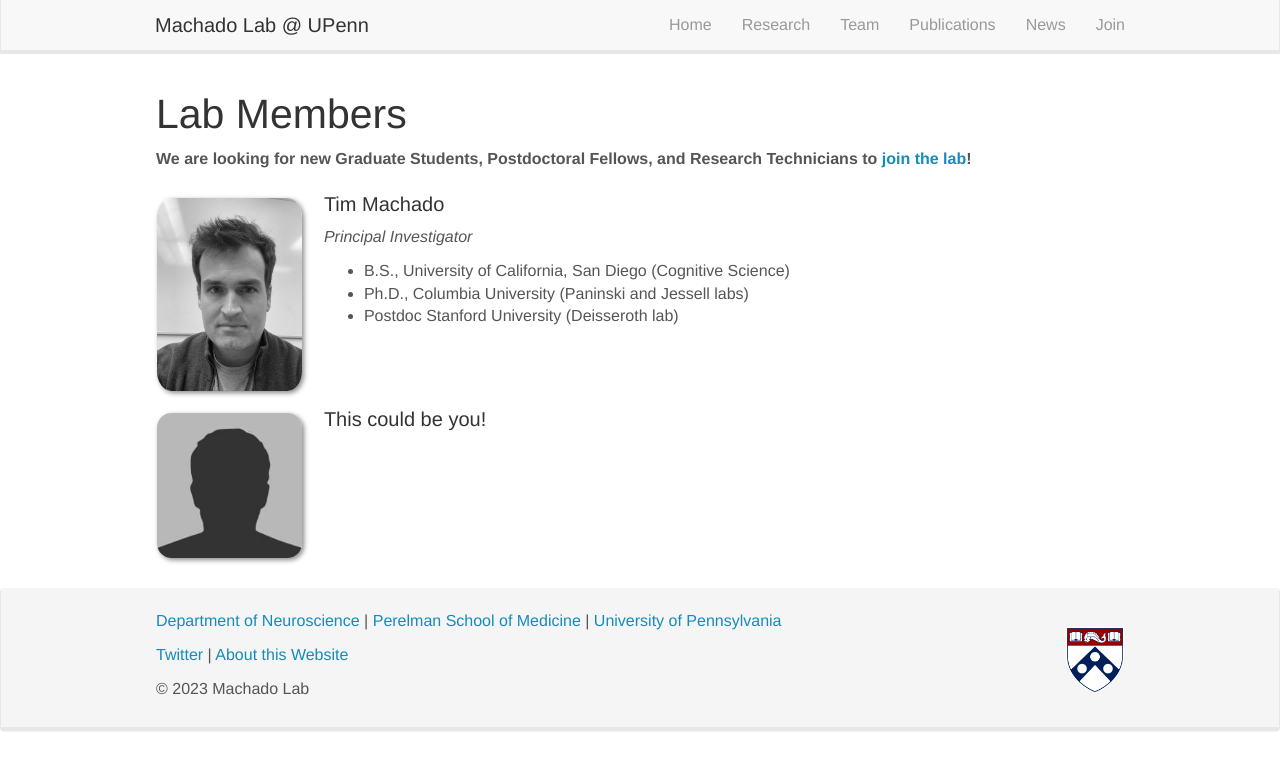
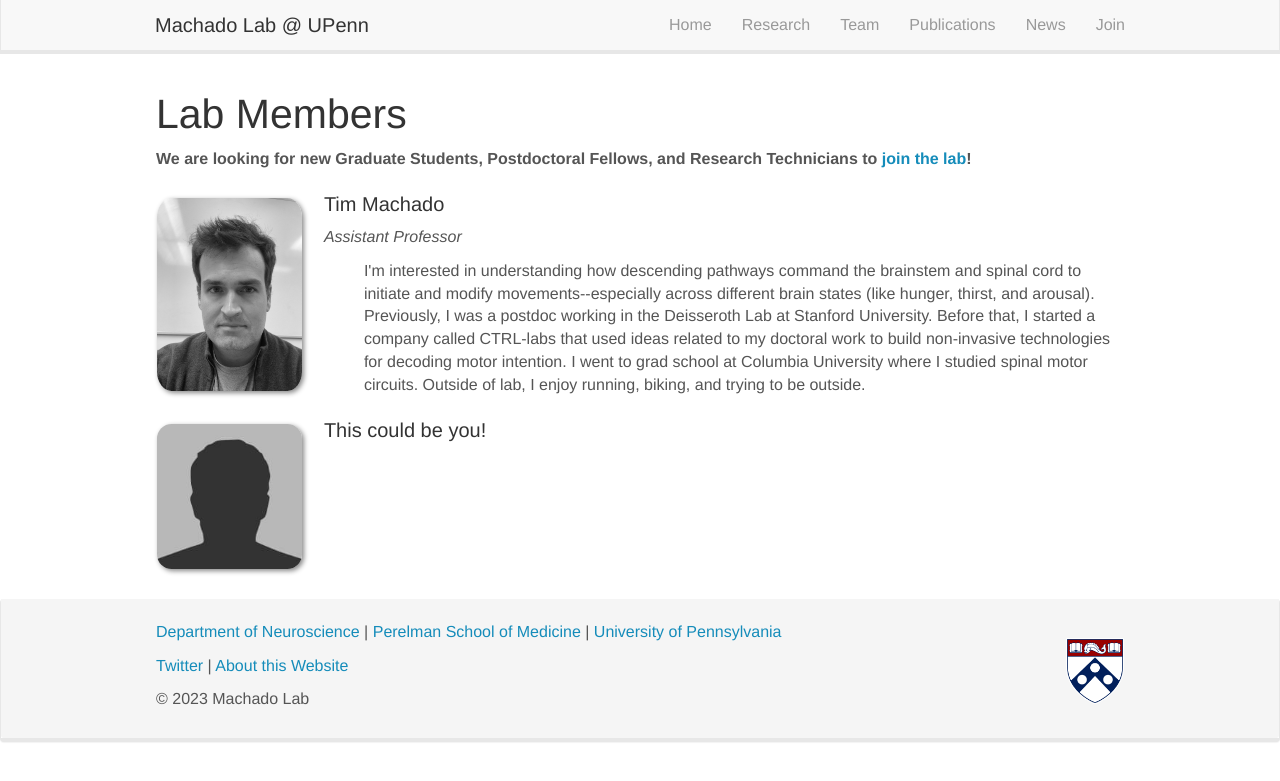
Before and after one commit to machado-lab-code/machado-lab-code, a Jekyll site: the page built from _pages/team.md, in a window 1280 px wide. Shown: the top 781 px of the page. Built offline with Jekyll 4.4.1, drawn with Linux system fonts in a browser that asks for light colours; nearby versions of some CDN libraries.

Commit message:
updated bio, README, team

```diff
--- a/_data/team_members.yml
+++ b/_data/team_members.yml
@@ -1,7 +1,8 @@
 - name: Tim Machado
   photo: machado.jpg
-  info: Principal Investigator
+  info: Assistant Professor
   email: Timothy.Machado@PennMedicine.upenn.edu
+  bio: I'm interested in understanding how descending pathways command the brainstem and spinal cord to initiate and modify movements--especially across different brain states (like hunger, thirst, and arousal). Previously, I was a postdoc working in the Deisseroth Lab at Stanford University. Before that, I started a company called CTRL-labs that used ideas related to my doctoral work to build non-invasive technologies for decoding motor intention. I went to grad school at Columbia University where I studied spinal motor circuits. Outside of lab, I enjoy running, biking, and trying to be outside.
   number_educ: 3
   education1: B.S., University of California, San Diego (Cognitive Science)
   education2: Ph.D., Columbia University (Paninski and Jessell labs)
--- a/_pages/team.md
+++ b/_pages/team.md
@@ -22,9 +22,10 @@ permalink: /team/
 <div class="col-sm-6 col-md-12">
   <img src="{{ site.url }}{{ site.baseurl }}/images/teampic/{{ member.photo }}" class="img-responsive" width="15%" style="float: left" />
   <h4>{{ member.name }}</h4>
-  <i>{{ member.info }} <!--<br>email: <{{ member.email }}></i> -->
+  <i>{{ member.info }}</i> <!--<br>email: <{{ member.email }}></i> -->
   <ul style="overflow: hidden">
-
+  {{ member.bio }}
+  <!--
   {% if member.number_educ == 1 %}
   <li> {{ member.education1 }} </li>
   {% endif %}
@@ -54,6 +55,7 @@ permalink: /team/
   <li> {{ member.education4 }} </li>
   <li> {{ member.education5 }} </li>
   {% endif %}
+  -->
 
   </ul>
 </div>
```
Also changed, not shown: README.md (+6 -1 lines).
